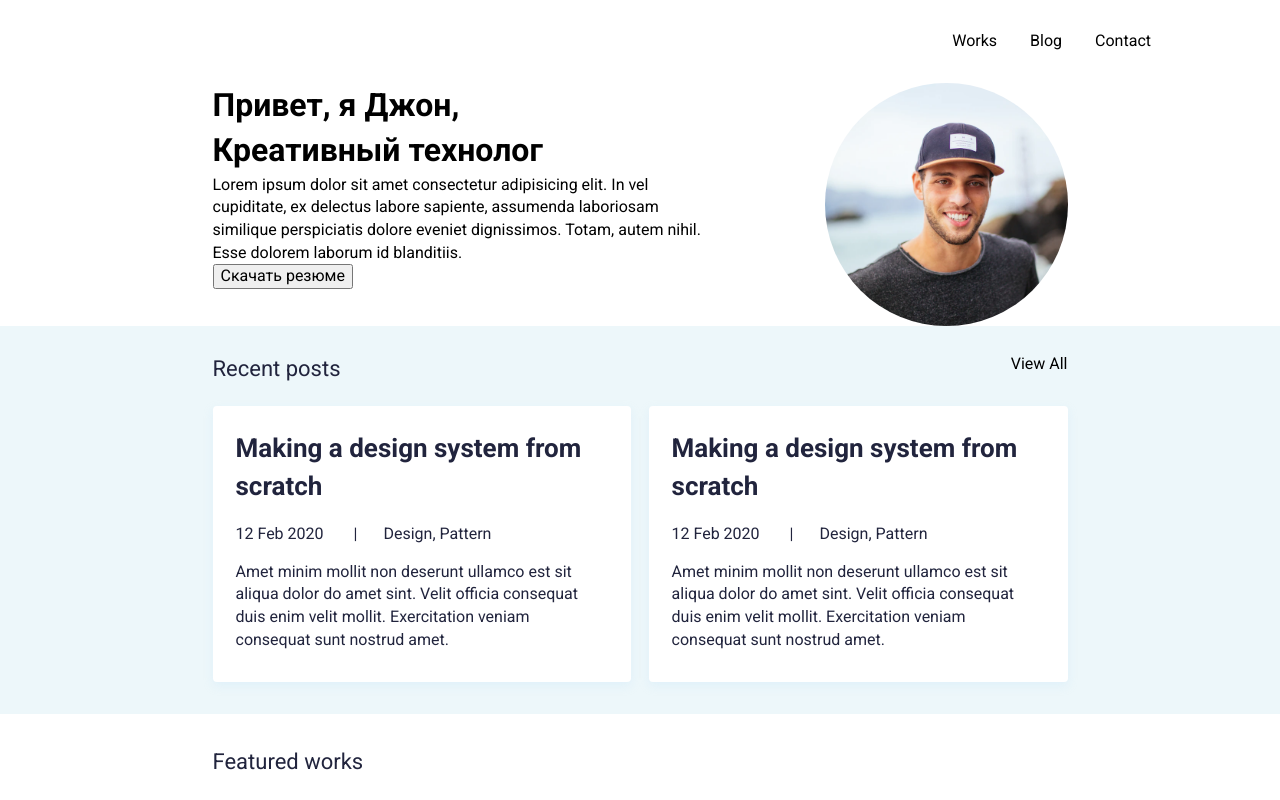
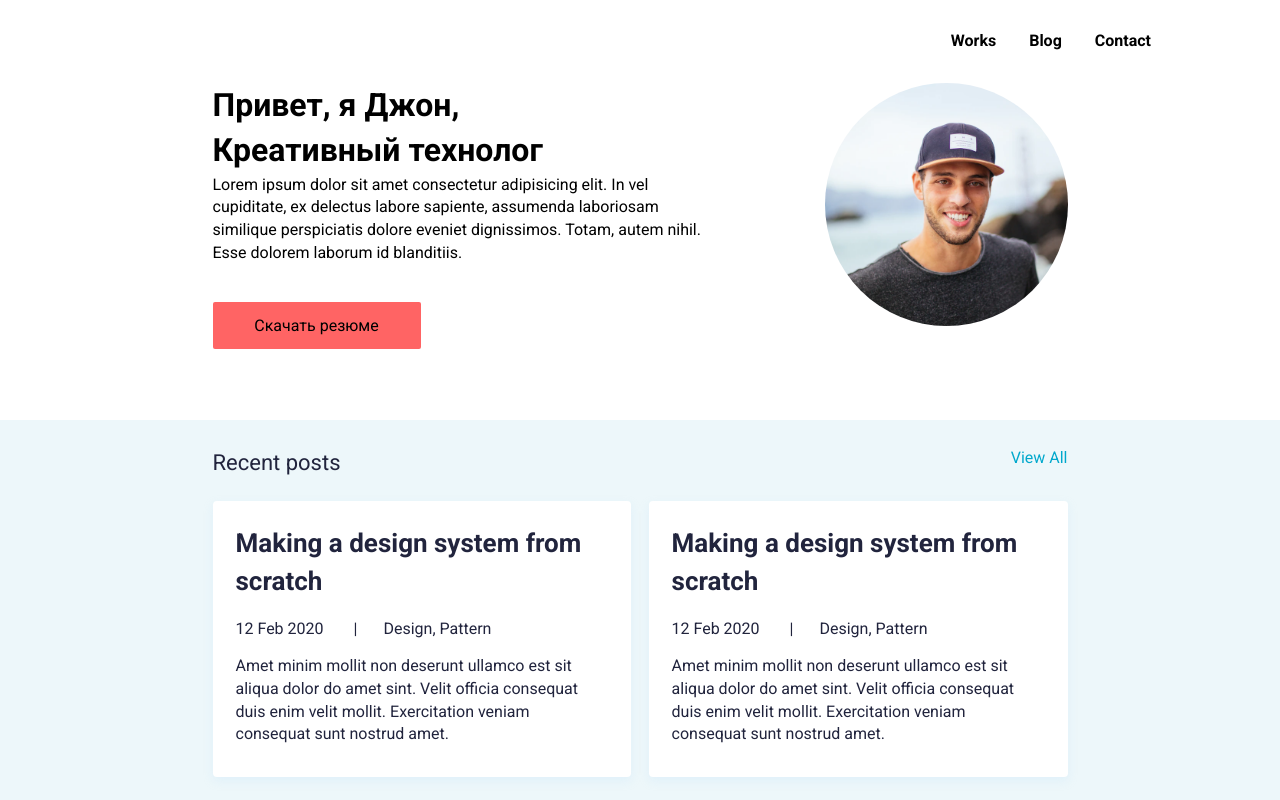
Before and after one commit to crzzzaq/portfolio, a plain HTML site: page index.html in a window 1280 px wide. Shown: the top 800 px of the page. Drawn offline with Linux system fonts and the light colour scheme.

Commit message:
Add files via upload

```diff
--- a/css/style.css
+++ b/css/style.css
@@ -55,6 +55,16 @@ h3 {
     justify-content: flex-end;
 }
 
+.download-btn {
+    width: 208px;
+height: 47px;
+background: #FF6464;
+border-radius: 2px;
+border: 0ch;
+margin-top: 38px;
+margin-bottom: 71px;
+}
+
 .nav__list {
     display: flex;
 }
@@ -99,6 +109,14 @@ h3 {
     display: flex;
     justify-content: space-between;
     margin-bottom: 22px;
+}
+
+.recent-posts__link {
+    width: 208px;
+height: 20px;
+font-size: 16px;
+text-align: right;
+color: #00A8CC;
 }
 
 .recent-posts__articles {
@@ -150,11 +168,13 @@ h3 {
 .
 
 .work__img-wrap {
+
     width: 246px;
     height: 180px;
   margin-left: 18px;
   margin-left: 165px;
   align-items: center;
+
 }
 
 .work__img {
--- a/index.html
+++ b/index.html
@@ -20,13 +20,13 @@
                 <nav class="nav">
                     <ul class="nav__list">
                         <li class="nav__item">
-                            <a href="#" class="nav__link">Works</a>
+                            <a href="#" class="nav__link"> <b> Works</b></a>
                         </li>
                         <li class="nav__item">
-                            <a href="#" class="nav__link">Blog</a>
+                            <a href="#" class="nav__link"> <b> Blog</b></a>
                         </li>
                         <li class="nav__item">
-                            <a href="#" class="nav__link">Contact</a>
+                            <a href="#" class="nav__link"> <b> Contact</b></a>
                         </li>
                     </ul>
                 </nav>
```
